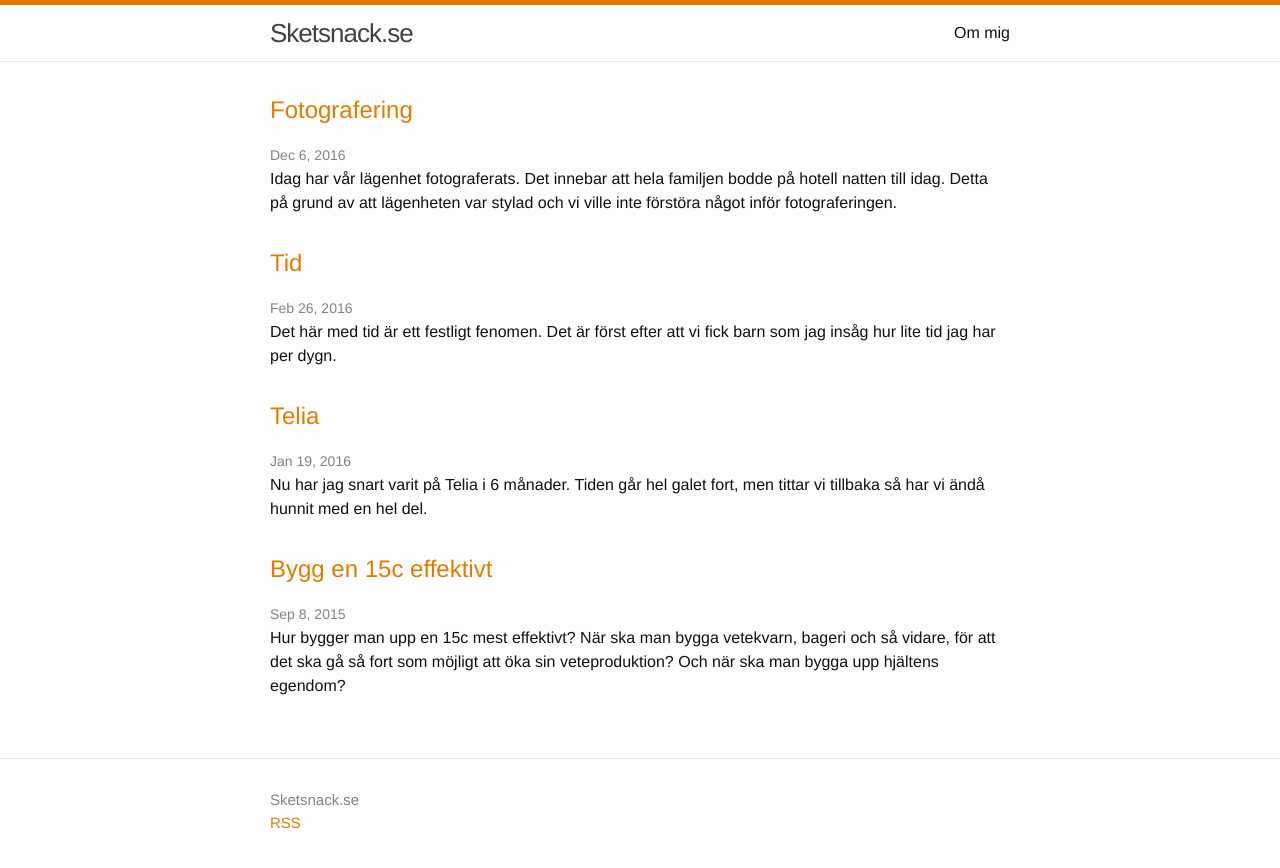
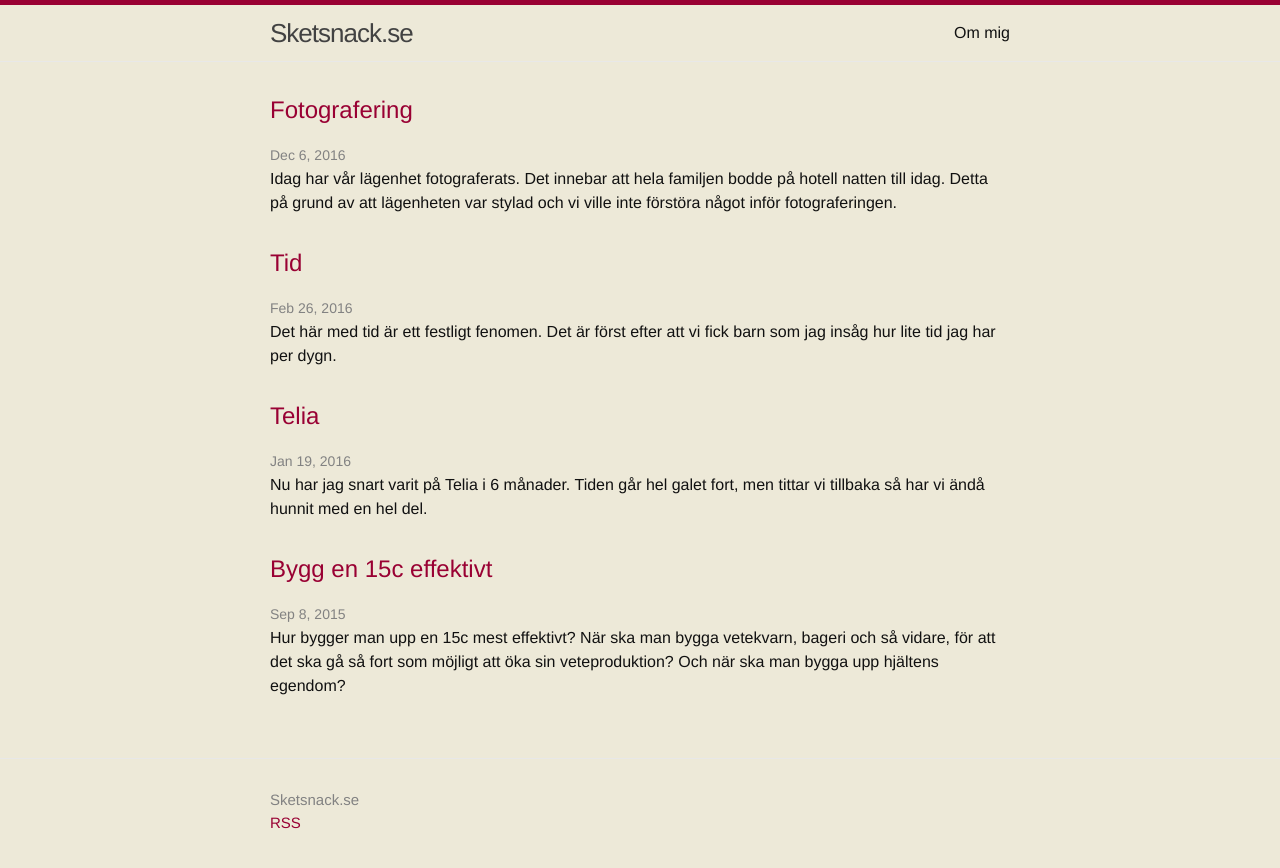
Before and after one commit to kitfr/kitfr.github.io, a Jekyll site: the page built from index.html, in a window 1280 px wide. Shown: the top 868 px of the page. Built offline with Jekyll 4.4.1, drawn with Linux system fonts in a browser that asks for light colours.

Commit message:
Changed colors

```diff
--- a/css/main.scss
+++ b/css/main.scss
@@ -14,14 +14,14 @@ $base-line-height: 1.5;
 $spacing-unit:     30px;
 
 $text-color:       #111;
-$background-color: #fdfdfd;
+$background-color: #EDE9D8; //# f d f d f d;
 $brand-color:      #2a7ae2;
 
 $grey-color:       #828282;
 $grey-color-light: lighten($grey-color, 40%);
 $grey-color-dark:  darken($grey-color, 25%);
 
-$red-color:        #DE7D00; //# F F 6 3 4 7;
+$red-color:        #990033; //# F F 6 3 4 7;
 
 $on-palm:          600px;
 $on-laptop:        800px;
```
